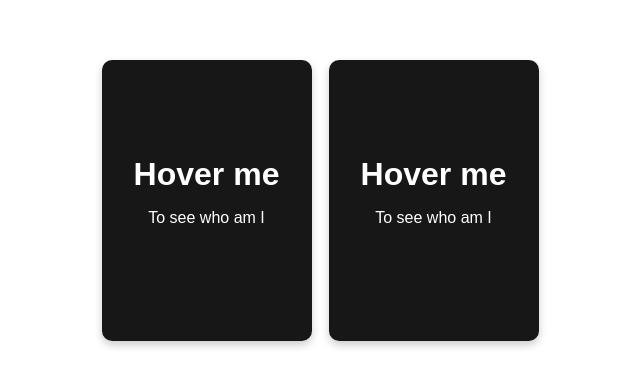
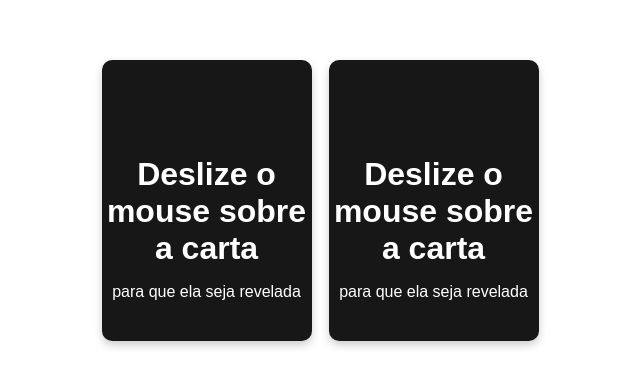
Before and after one commit to sinn-ss/CSS-Flipping-Card, a plain HTML site: page index.html in a window 1280 px wide. Shown: the part 200-586 px from the top of the page, without its empty margins (320-960 px from the left). Drawn offline with Linux system fonts and the light colour scheme.

Commit message:
Translated content on index.html

```diff
--- a/index.html
+++ b/index.html
@@ -9,8 +9,8 @@
         <div class="card_body">
             <div class="card_inner">
                 <div class="frontside">
-                    <h1>Hover me</h1>
-                    <p>To see who am I</p>
+                    <h1>Deslize o mouse sobre a carta</h1>
+                    <p>para que ela seja revelada</p>
                 </div>
                 <div class="backside">
                     <img src="img/1.png" alt="Side_one" style="width:210px;height:281px;">
@@ -20,8 +20,8 @@
         <div class="card_body" style="margin-left: 17px;">
             <div class="card_inner">
                 <div class="frontside">
-                    <h1>Hover me</h1>
-                    <p>To see who am I</p>
+                    <h1>Deslize o mouse sobre a carta</h1>
+                    <p>para que ela seja revelada</p>
                 </div>
                 <div class="backside">
                     <img src="img/2.png" alt="Side_one" style="width:210px;height:281px;">
```
